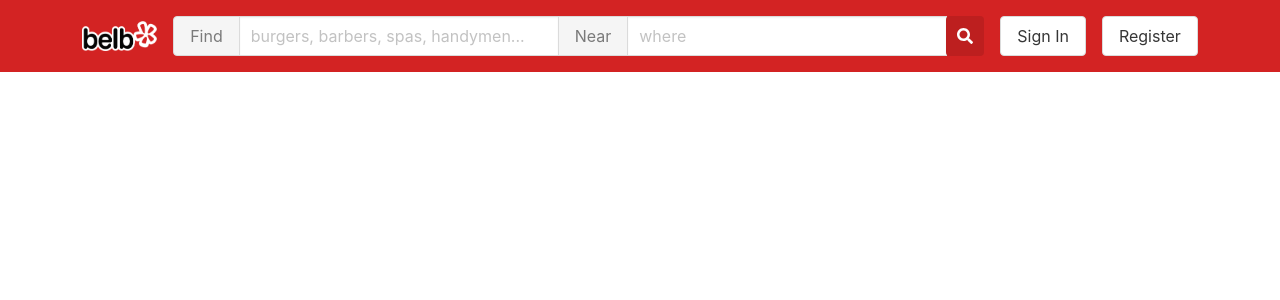
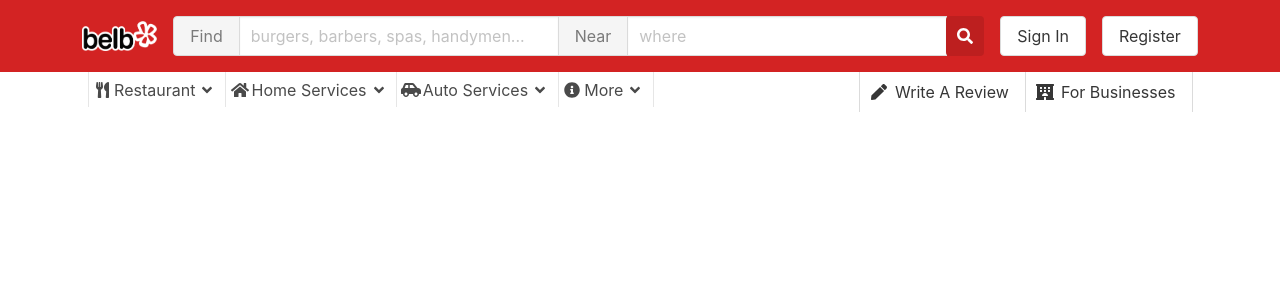
Before and after one commit to Evan-J-Hahn/coffee-hub, a React (Create React App) app: page /search in a window 1280 px wide. Shown: the top 300 px of the page. Built offline with nearby package versions, Linux system fonts and the light colour scheme.

Commit message:
add SubNav

```diff
--- /dev/null
+++ b/src/NavBar/SubNav/SubNav.js
@@ -0,0 +1,38 @@
+import React from 'react'
+import SubNavItem from './SubNavItem/SubNavItem'
+import styles from './SubNav.module.css'
+
+const SubNav = () => {
+	return (
+		<div className={styles.container}>
+			<div className={styles['sub-nav']}>
+				<div>
+					<SubNavItem label='Restaurant' icon='fa-utensils' />
+					<SubNavItem label='Home Services' icon='fa-home' />
+					<SubNavItem label='Auto Services' icon='fa-car-side' />
+					<SubNavItem label='More' icon='fa-info-circle' showRightBorder />
+				</div>
+
+				<div>
+					<button
+						className={`button ${styles['subnav-button']} ${styles['omit-right-border']}`}
+					>
+						<span className='icon'>
+							<i className='fas fa-pen' />
+						</span>
+						<span>Write A Review</span>
+					</button>
+
+					<button className={`button ${styles['subnav-button']}`}>
+						<span className='icon'>
+							<i className='fas fa-hotel' />
+						</span>
+						<span>For Businesses</span>
+					</button>
+				</div>
+			</div>
+		</div>
+	)
+}
+
+export default SubNav
--- /dev/null
+++ b/src/NavBar/SubNav/SubNav.module.css
@@ -0,0 +1,21 @@
+.sub-nav {
+	display: flex;
+	justify-content: space-between;
+	max-width: 1105px;
+	width: 100%;
+}
+
+.container {
+	display: flex;
+	justify-content: center;
+}
+
+:global(.button).subnav-button {
+	border-radius: 0;
+	border-bottom: 0;
+	border-top: 0;
+}
+
+:global(.button).omit-right-border {
+	border-right: none;
+}
--- /dev/null
+++ b/src/NavBar/SubNav/SubNavItem/SubNavItem.js
@@ -0,0 +1,39 @@
+import React from 'react'
+import styles from './SubNavItem.module.css'
+
+const SubNavItem = (props) => {
+	const borderClass = props.showRightBorder ? styles['right-border'] : ''
+
+	return (
+		<div className='dropdown is-hoverable'>
+			<div className='dropdown-trigger'>
+				<div
+					className={`${styles['sub-nav-item']} ${borderClass}`}
+					aria-haspopup='true'
+					aria-controls='dropdown-menu4'
+				>
+					<span className='icon is-small'>
+						<i className={`fas ${props.icon}`}></i>
+					</span>
+					<span>{props.label}</span>
+					<span className='icon is-small'>
+						<i className='fas fa-angle-down' aria-hidden='true'></i>
+					</span>
+				</div>
+			</div>
+
+			<div className='dropdown-menu' id='dropdown-menu4' role='menu'>
+				<div className='dropdown-content'>
+					<div className='dropdown-item'>
+						<p>
+							You can insert <strong>any type of content</strong> within the
+							dropdown menu.
+						</p>
+					</div>
+				</div>
+			</div>
+		</div>
+	)
+}
+
+export default SubNavItem
--- /dev/null
+++ b/src/NavBar/SubNav/SubNavItem/SubNavItem.module.css
@@ -0,0 +1,14 @@
+.sub-nav-item {
+	display: flex;
+	align-items: center;
+	border-left: 1px solid rgb(230, 230, 230);
+	padding: 0.35rem;
+}
+
+.sub-nav-item > * {
+	margin-right: 4px;
+}
+
+.right-border {
+	border-right: 1px solid rgb(230, 230, 230);
+}
--- a/src/Search/Search.js
+++ b/src/Search/Search.js
@@ -1,10 +1,12 @@
 import React from 'react'
 import NavBar from '../NavBar/NavBar'
+import SubNav from '../NavBar/SubNav/SubNav'
 
 const Search = () => {
 	return (
 		<div>
 			<NavBar />
+			<SubNav />
 		</div>
 	)
 }
```
